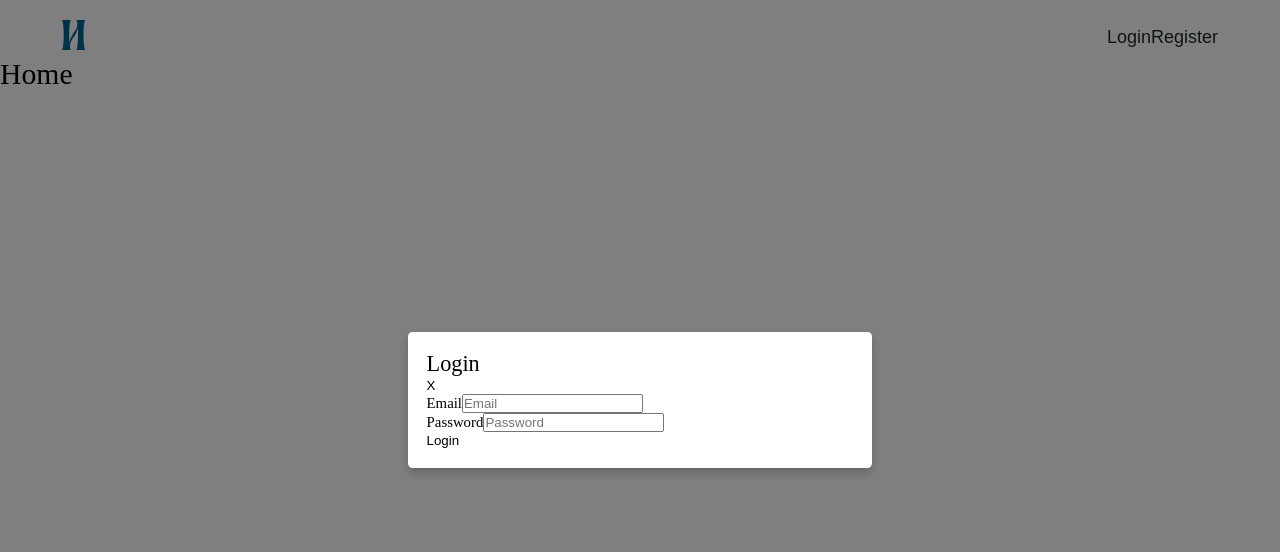
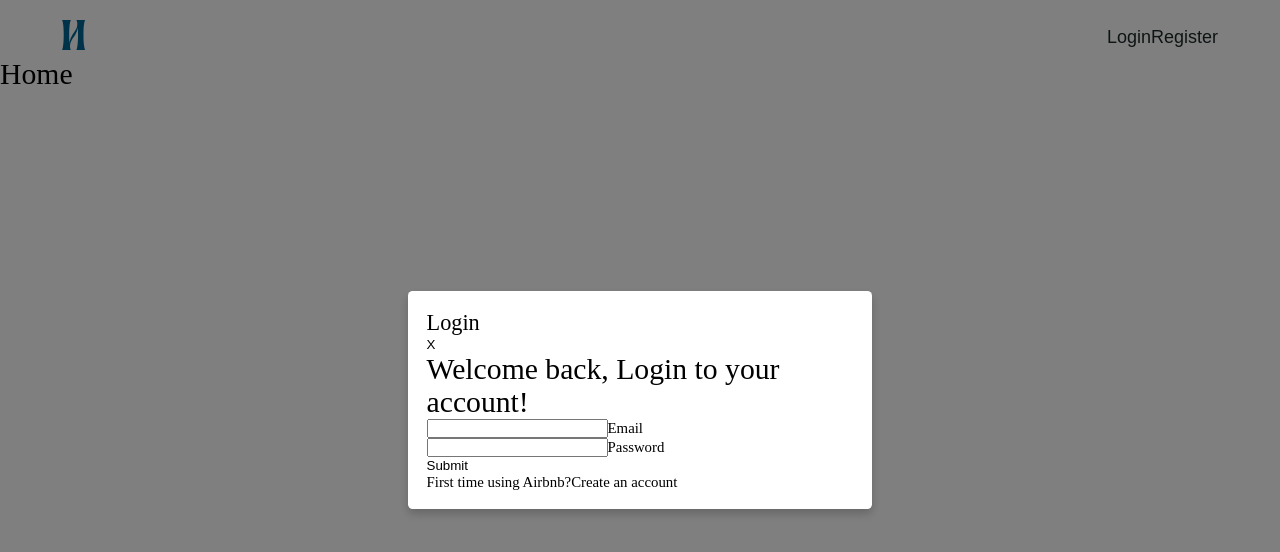
Before and after one commit to vittoriobusatta/hestia, a Next.js app: page / in a window 1280 px wide. Both pictures are taken after a click on the button "Login". Shown: the top 552 px of the page. Built offline with nearby package versions, Linux system fonts and the light colour scheme.

Commit message:
feat(866akafpm):set login and authentication

```diff
--- a/components/Modals/Login.tsx
+++ b/components/Modals/Login.tsx
@@ -1,48 +1,75 @@
 "use client";
 
-import React from "react";
+import React, { useCallback, useState } from "react";
 import Modal from "./Modal";
 import useLoginModal from "@/hooks/useLoginModal";
+import Input from "../inputs/Input";
+import useRegisterModal from "@/hooks/useRegisterModal";
+import { useRouter } from "next/router";
+import { FieldValues, useForm } from "react-hook-form";
 
 function Login() {
+  const router = useRouter();
   const loginModal = useLoginModal();
+  const registerModal = useRegisterModal();
+  const [isLoading, setIsLoading] = useState(false);
+
+  const {
+    register,
+    handleSubmit,
+    formState: { errors },
+  } = useForm<FieldValues>({
+    defaultValues: {
+      email: "",
+      password: "",
+    },
+  });
+
+  const onToggle = useCallback(() => {
+    loginModal.onClose();
+    registerModal.onOpen();
+  }, [loginModal, registerModal]);
+
+  const BodyContent = (
+    <div>
+      <h1>Welcome back, Login to your account!</h1>
+      <Input
+        id="email"
+        label="Email"
+        disabled={isLoading}
+        register={register}
+        errors={errors}
+        required
+      />
+      <Input
+        id="password"
+        label="Password"
+        type="password"
+        disabled={isLoading}
+        register={register}
+        errors={errors}
+        required
+      />
+    </div>
+  );
+
+  const FooterContent = (
+    <div>
+      <p>
+        First time using Airbnb?
+        <span onClick={onToggle}>Create an account</span>
+      </p>
+    </div>
+  );
 
   return (
-    <Modal isOpen={loginModal.isOpen} onClose={loginModal.onClose}>
-      <div className="modal__header">
-        <h2 className="modal__title">Login</h2>
-        <button className="modal__close" onClick={loginModal.onClose}>
-          X
-        </button>
-      </div>
-      <div className="modal__body">
-        <form className="form">
-          <div className="form__group">
-            <label htmlFor="email">Email</label>
-            <input
-              type="email"
-              id="email"
-              name="email"
-              placeholder="Email"
-              className="form__input"
-            />
-          </div>
-          <div className="form__group">
-            <label htmlFor="password">Password</label>
-            <input
-              type="password"
-              id="password"
-              name="password"
-              placeholder="Password"
-              className="form__input"
-            />
-          </div>
-          <div className="form__group">
-            <button className="form__button">Login</button>
-          </div>
-        </form>
-      </div>
-    </Modal>
+    <Modal
+      isOpen={loginModal.isOpen}
+      onClose={loginModal.onClose}
+      title="Login"
+      body={BodyContent}
+      footer={FooterContent}
+    ></Modal>
   );
 }
 
--- a/components/Modals/Modal.tsx
+++ b/components/Modals/Modal.tsx
@@ -1,14 +1,30 @@
 "use client";
 
-import React, { ReactNode, useCallback, useEffect, useState } from "react";
+import React, {
+  ReactElement,
+  ReactNode,
+  useCallback,
+  useEffect,
+  useState,
+} from "react";
 
 interface ModalProps {
   isOpen?: boolean;
   onClose: () => void;
-  children: ReactNode;
+  title?: string;
+  body?: ReactElement;
+  footer?: ReactElement;
+  onSubmit?: () => void;
 }
 
-const Modal: React.FC<ModalProps> = ({ isOpen, onClose, children }) => {
+const Modal: React.FC<ModalProps> = ({
+  isOpen,
+  onClose,
+  title,
+  body,
+  footer,
+  onSubmit,
+}) => {
   const [showModal, setShowModal] = useState(isOpen);
 
   useEffect(() => {
@@ -25,7 +41,19 @@ const Modal: React.FC<ModalProps> = ({ isOpen, onClose, children }) => {
       {showModal && (
         <div className="modal">
           <div className="modal__overlay" onClick={handleClose} />
-          <div className="modal__content">{children}</div>
+          <div className="modal__content">
+            <div className="modal__header">
+              <h2 className="modal__title">{title}</h2>
+              <button className="modal__close" onClick={handleClose}>
+                X
+              </button>
+            </div>
+            <div className="modal__body">{body}</div>
+            <button className="modal__submit" onClick={onSubmit}>
+              Submit
+            </button>
+            <div className="modal__footer">{footer}</div>
+          </div>
         </div>
       )}
     </>
--- a/components/Modals/Register.tsx
+++ b/components/Modals/Register.tsx
@@ -1,51 +1,103 @@
 "use client";
 
-import React from "react";
+import React, { useCallback, useState } from "react";
 import Modal from "./Modal";
+import { FieldValues, SubmitHandler, useForm } from "react-hook-form";
+import axios from "axios";
+import useLoginModal from "@/hooks/useLoginModal";
 import useRegisterModal from "@/hooks/useRegisterModal";
+import Input from "../inputs/Input";
 
 function Register() {
   const registerModal = useRegisterModal();
+  const loginModal = useLoginModal();
+  const [isLoading, setIsLoading] = useState(false);
+
+  const {
+    register,
+    handleSubmit,
+    formState: { errors },
+  } = useForm<FieldValues>({
+    defaultValues: {
+      name: "",
+      email: "",
+      password: "",
+    },
+  });
+
+  const onSubmit: SubmitHandler<FieldValues> = (data) => {
+    setIsLoading(true);
+    axios
+      .post("/api/register", data)
+      .then((res) => {
+        console.log(res);
+        registerModal.onClose();
+        loginModal.onOpen();
+      })
+      .catch((err) => {
+        console.log(err);
+      })
+      .finally(() => {
+        setIsLoading(false);
+      });
+  };
+
+  const onToggle = useCallback(() => {
+    registerModal.onClose();
+    loginModal.onOpen();
+  }, [registerModal, loginModal]);
+
+
+  const bodyContent = (
+    <form className="form">
+      <h1>Welcome to Hestia, Create an account!</h1>
+      <Input
+        id="name"
+        label="Name"
+        disabled={isLoading}
+        register={register}
+        errors={errors}
+        required
+      />
+      <Input
+        id="email"
+        label="Email"
+        disabled={isLoading}
+        register={register}
+        errors={errors}
+        required
+      />
+      <Input
+        id="password"
+        label="Password"
+        type="password"
+        disabled={isLoading}
+        register={register}
+        errors={errors}
+        required
+        strenghtLabel={true}
+      />
+    </form>
+  );
+
+  const FooterConent = (
+    <div className="form__group">
+      <p>
+        Already have an account?
+        <span onClick={onToggle}> Log in</span>
+      </p>
+    </div>
+  );
 
   return (
     <Modal
       isOpen={registerModal.isOpen}
       onClose={registerModal.onClose}
-    >
-      <div className="modal__header">
-        <h2 className="modal__title">Register</h2>
-        <button className="modal__close" onClick={registerModal.onClose}>
-          X
-        </button>
-      </div>
-      <div className="modal__body">
-        <form className="form">
-          <div className="form__group">
-            <label htmlFor="email">Email</label>
-            <input
-              type="email"
-              id="email"
-              name="email"
-              placeholder="Email"
-              className="form__input"
-            />
-          </div>
-          <div className="form__group">
-            <label htmlFor="password">Password</label>
-            <input
-              type="password"
-              id="password"
-              name="password"
-              placeholder="Password"
-              className="form__input"
-            />
-          </div>
-          <div className="form__group">
-            <button className="form__button">Register</button>
-          </div>
-        </form>
-      </div>
-    </Modal>
+      title="Register"
+      body={bodyContent}
+      footer={FooterConent}
+      onSubmit={handleSubmit(onSubmit)}
+    ></Modal>
   );
 }
 
--- /dev/null
+++ b/libs/prisma.ts
@@ -0,0 +1,11 @@
+import { PrismaClient } from "@prisma/client";
+
+declare global {
+  var prisma: PrismaClient | undefined;
+}
+
+const prisma = global.prisma || new PrismaClient();
+
+if (process.env.NODE_ENV === "production") global.prisma = prisma;
+
+export default prisma;
--- /dev/null
+++ b/pages/api/register/index.ts
@@ -0,0 +1,26 @@
+import bcrypt from "bcrypt";
+import prisma from "@/libs/prisma";
+import { NextApiRequest, NextApiResponse } from "next";
+
+export default async function handler(
+  req: NextApiRequest,
+  res: NextApiResponse
+) {
+  if (req.method === "POST") {
+    const { email, name, password } = req.body;
+
+    const hashedPassword = await bcrypt.hash(password, 12);
+
+    const user = await prisma.user.create({
+      data: {
+        email,
+        name,
+        hashedPassword,
+      },
+    });
+
+    res.status(200).json(user);
+  } else {
+    res.status(405).json({ message: "Method Not Allowed" });
+  }
+}
```
Also changed, not shown: package.json (+8 -0 lines), pages/api/auth/[...nextauth].ts (added, +65 -0 lines), 2 other files (tests, documents, lock files or other folders).
